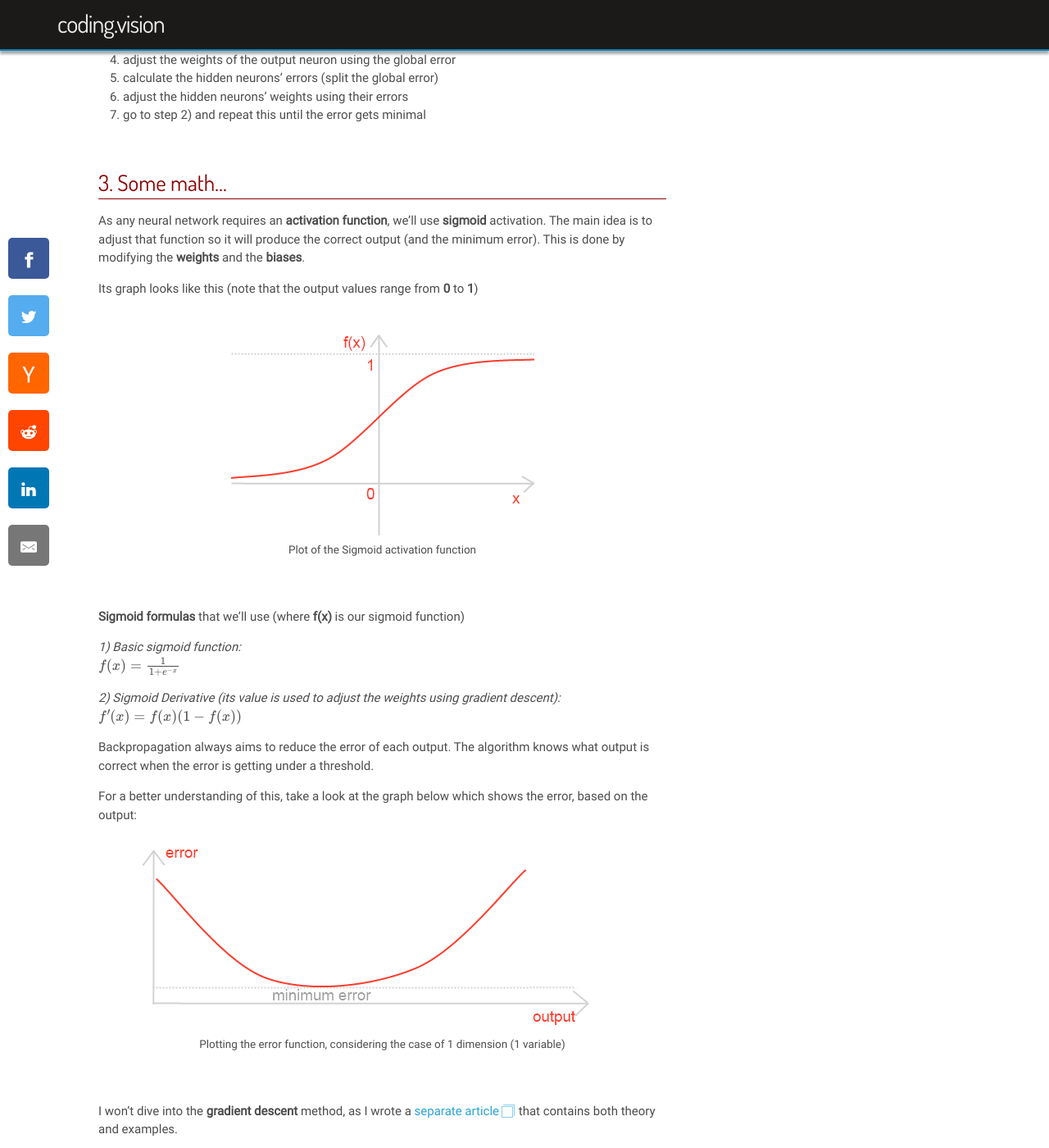
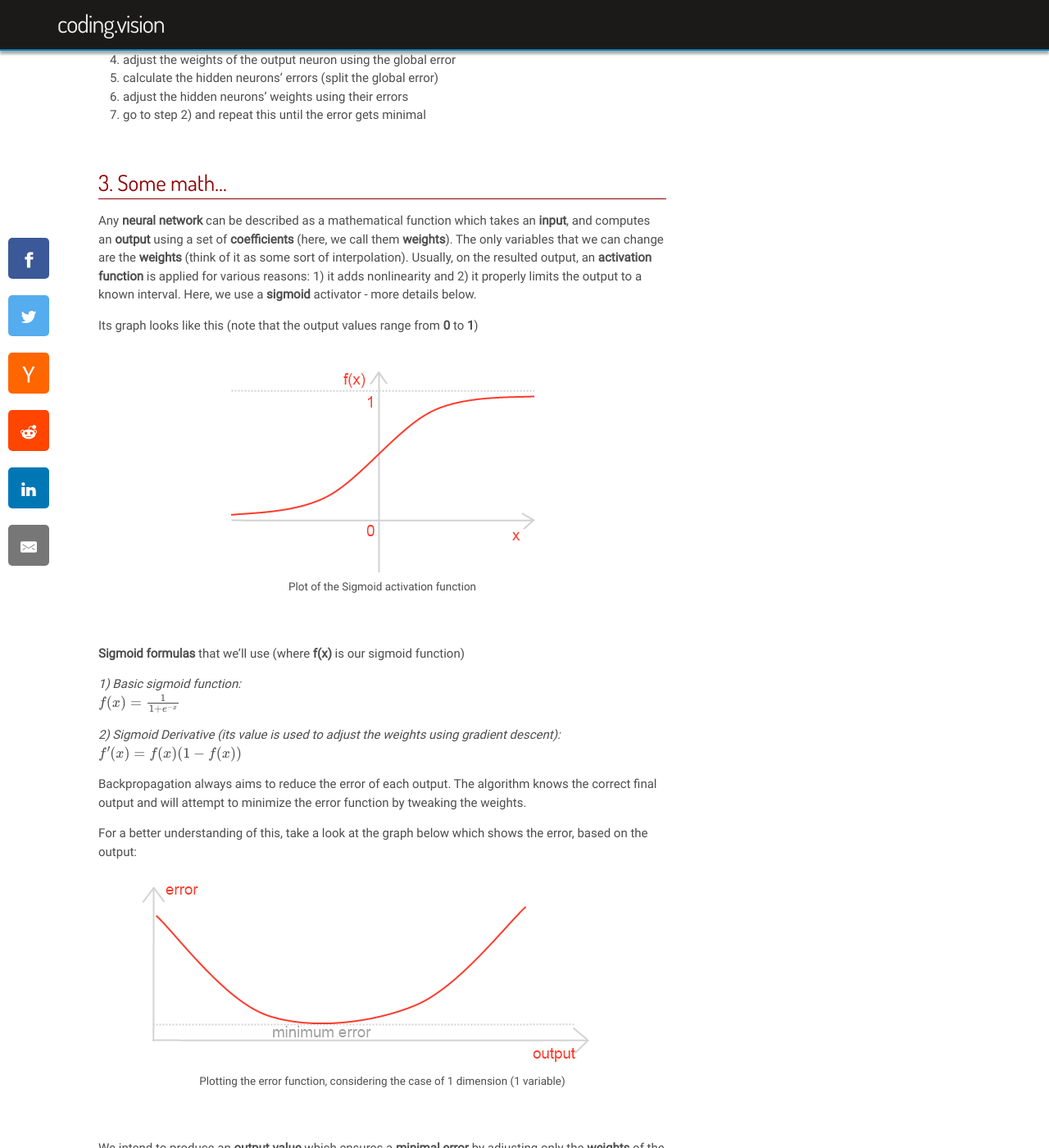
Before and after one commit to Apex95/apex95.github.io, a Jekyll site: the page built from _posts/2013-06-14-c-backpropagation-tutorial-xor.markdown, in a window 1280 px wide and 1400 px high, scrolled down 1113 px. Shown: the whole window at 82% size. Built offline with Jekyll 4.4.1, drawn with Linux system fonts in a browser that asks for light colours; some web fonts are replaced; formulas are drawn with MathJax 3; comment, search, counter and statistics services are not loaded; some of the changed text lies outside the part shown.

Commit message:
updated article

```diff
--- a/_posts/2013-06-14-c-backpropagation-tutorial-xor.markdown
+++ b/_posts/2013-06-14-c-backpropagation-tutorial-xor.markdown
@@ -37,7 +37,7 @@ In this tutorial I'll use a **2-2-1** neural network (2 input neurons, 2 hidden
 
 ## 3\. Some math...
 
-As any neural network requires an **activation function**, we'll use **sigmoid** activation. The main idea is to adjust that function so it will produce the correct output (and the minimum error). This is done by modifying the **weights** and the **biases**.
+Any **neural network** can be described as a mathematical function which takes an **input**, and computes an **output** using a set of **coefficients** (here, we call them **weights**). The only variables that we can change are the **weights** (think of it as some sort of interpolation). Usually, on the resulted output, an **activation function** is applied for various reasons: 1) it adds nonlinearity and 2) it properly limits the output to a known interval. Here, we use a **sigmoid** activator - more details below.
 
 Its graph looks like this (note that the output values range from **0** to **1**)
 
@@ -51,12 +51,13 @@ $$ f(x) = \frac{1}{1+e^{-x}} $$
 _2) Sigmoid Derivative (its value is used to adjust the weights using gradient descent):_
 $$ f'(x) = f(x)(1-f(x)) $$
 
-Backpropagation always aims to reduce the error of each output. The algorithm knows what output is correct when the error is getting under a threshold.
+Backpropagation always aims to reduce the error of each output. The algorithm knows the correct final output and will attempt to minimize the error function by tweaking the weights.
 
 For a better understanding of this, take a look at the graph below which shows the error, based on the output:
 
 {% include image.html url="/imgs/posts/c-backpropagation-tutorial-xor/5.png" description="Plotting the error function, considering the case of 1 dimension (1 variable)" %}
 
+We intend to produce an **output value** which ensures a **minimal error** by adjusting only the **weights** of the neural network.
 I won't dive into the **gradient descent** method, as I wrote a [separate article](https://codingvision.net/numerical-methods/gradient-descent-simply-explained-with-example) that contains both theory and examples.
 
 ## 4\. Formulas
```
